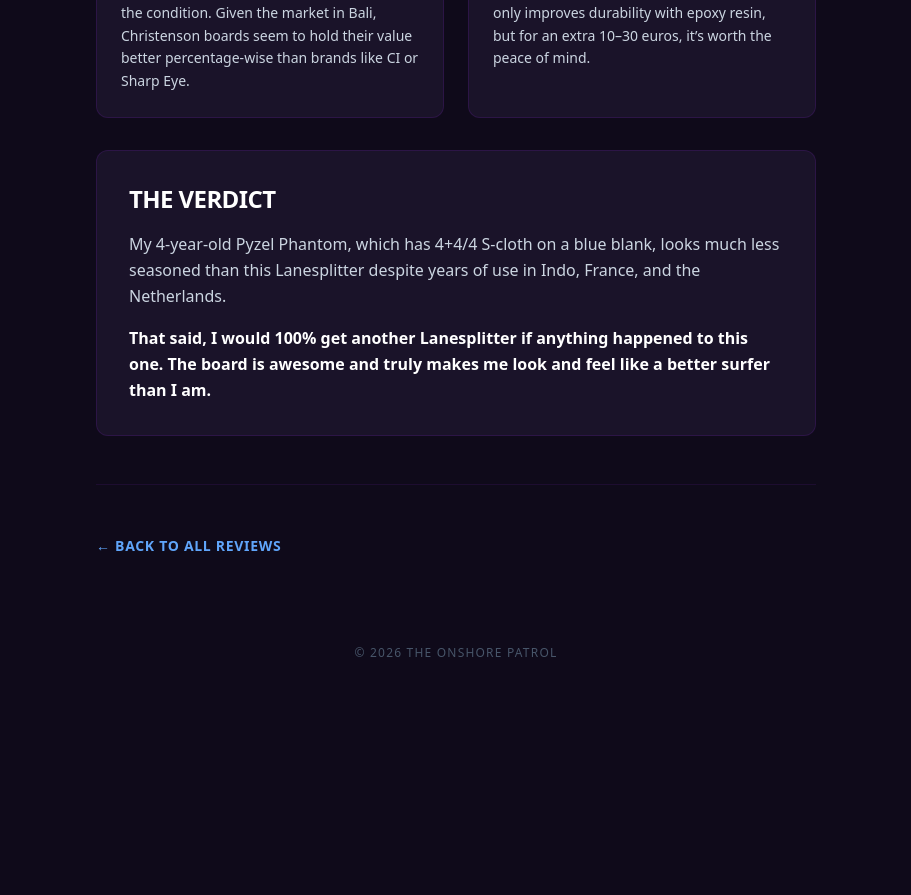
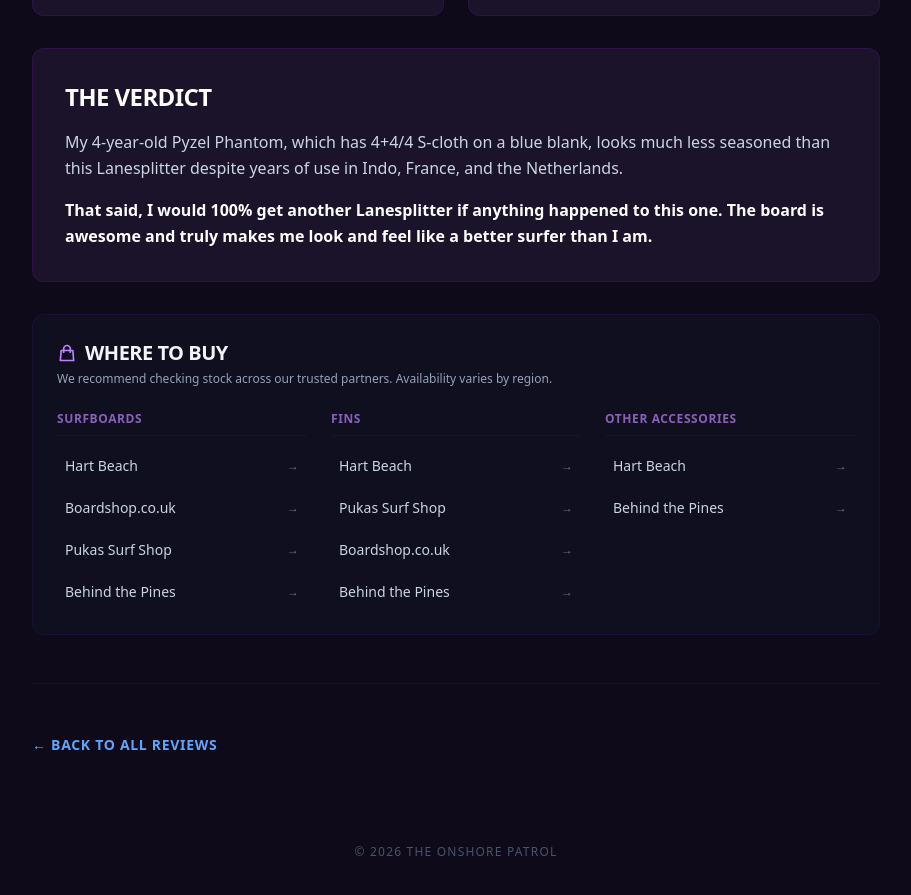
Before and after one commit to MatthijsvdWielen/the-onshore-patrol, a Jekyll site: the page built from reviews/review-lanesplitter.html, in a window 1280 px wide and 900 px high, scrolled down 4826 px. Shown: the top 895 px of the window, without its empty margins (184-1095 px from the left). Built offline with Jekyll 4.4.1, drawn with Linux system fonts in a browser that asks for light colours; nearby versions of some CDN libraries; before the commit the page ends 5527 px from its top, so only the background shows below that.

Commit message:
Added first links
Pukas only one with stock atm

```diff
--- /dev/null
+++ b/_includes/where-to-buy.html
@@ -0,0 +1,106 @@
+<!-- Inside _includes/where-to-buy.html -->
+<div class="my-12 p-6 bg-slate-900/40 border border-purple-900/20 rounded-xl backdrop-blur-sm">
+  <div class="mb-6">
+    <h3 class="text-xl font-bold text-slate-100 tracking-tight flex items-center gap-2 uppercase">
+      <svg class="w-5 h-5 text-purple-400" fill="none" stroke="currentColor" viewBox="0 0 24 24"><path stroke-linecap="round" stroke-linejoin="round" stroke-width="2" d="M16 11V7a4 4 0 00-8 0v4M5 9h14l1 12H4L5 9z"/></svg>
+      Where to Buy
+    </h3>
+    <p class="text-xs text-slate-400 mt-1 normal-case tracking-normal">We recommend checking stock across our trusted partners. Availability varies by region.</p>
+  </div>
+
+  <div class="grid grid-cols-1 md:grid-cols-3 gap-6">
+
+    <!-- Section 1: Surfboards -->
+    <div class="space-y-3">
+      <h4 class="text-xs font-semibold uppercase tracking-wider text-purple-400/70 border-b border-purple-900/20 pb-2">
+        Surfboards
+      </h4>
+      <ul class="space-y-1.5">
+        <li>
+          <!-- If page.link_hartbeach exists, use it. Otherwise, default to '#' -->
+          <a href="{{ page.link_hartbeach | default: '#' }}" target="_blank" rel="noopener" class="group flex items-center justify-between p-2 rounded-lg hover:bg-purple-950/30 transition text-sm text-slate-300 hover:text-purple-400">
+            <span>Hart Beach</span>
+            <span class="text-xs text-slate-500 group-hover:translate-x-0.5 transition-transform">→</span>
+          </a>
+        </li>
+        <li>
+          <!-- Catches page.link_boardshop from Markdown header -->
+          <a href="{{ page.link_boardshop | default: '#' }}" target="_blank" rel="noopener" class="group flex items-center justify-between p-2 rounded-lg hover:bg-purple-950/30 transition text-sm text-slate-300 hover:text-purple-400">
+            <span>Boardshop.co.uk</span>
+            <span class="text-xs text-slate-500 group-hover:translate-x-0.5 transition-transform">→</span>
+          </a>
+        </li>
+        <li>
+          <!-- Catches page.link_pukas from Markdown header -->
+          <a href="{{ page.link_pukas | default: '#' }}" target="_blank" rel="noopener" class="group flex items-center justify-between p-2 rounded-lg hover:bg-purple-950/30 transition text-sm text-slate-300 hover:text-purple-400">
+            <span>Pukas Surf Shop</span>
+            <span class="text-xs text-slate-500 group-hover:translate-x-0.5 transition-transform">→</span>
+          </a>
+        </li>
+        <li>
+          <!-- Catches page.link_behindthepines from Markdown header -->
+          <a href="{{ page.link_behindthepines | default: '#' }}" target="_blank" rel="noopener" class="group flex items-center justify-between p-2 rounded-lg hover:bg-purple-950/30 transition text-sm text-slate-300 hover:text-purple-400">
+            <span>Behind the Pines</span>
+            <span class="text-xs text-slate-500 group-hover:translate-x-0.5 transition-transform">→</span>
+          </a>
+        </li>
+      </ul>
+    </div>
+
+    <!-- Section 2: Fins -->
+    <div class="space-y-3">
+      <h4 class="text-xs font-semibold uppercase tracking-wider text-purple-400/70 border-b border-purple-900/20 pb-2">
+        Fins
+      </h4>
+      <ul class="space-y-1.5">
+        <li>
+          <a href="{{ page.link_fins_hartbeach | default: '#' }}" target="_blank" rel="noopener" class="group flex items-center justify-between p-2 rounded-lg hover:bg-purple-950/30 transition text-sm text-slate-300 hover:text-purple-400">
+            <span>Hart Beach</span>
+            <span class="text-xs text-slate-500 group-hover:translate-x-0.5 transition-transform">→</span>
+          </a>
+        </li>
+               <li>
+          <!-- Catches page.link_pukas from Markdown header -->
+          <a href="{{ page.link_fins_pukas | default: '#' }}" target="_blank" rel="noopener" class="group flex items-center justify-between p-2 rounded-lg hover:bg-purple-950/30 transition text-sm text-slate-300 hover:text-purple-400">
+            <span>Pukas Surf Shop</span>
+            <span class="text-xs text-slate-500 group-hover:translate-x-0.5 transition-transform">→</span>
+          </a>
+        </li>
+        <li>
+          <a href="{{ page.link_fins_boardshop | default: '#' }}" target="_blank" rel="noopener" class="group flex items-center justify-between p-2 rounded-lg hover:bg-purple-950/30 transition text-sm text-slate-300 hover:text-purple-400">
+            <span>Boardshop.co.uk</span>
+            <span class="text-xs text-slate-500 group-hover:translate-x-0.5 transition-transform">→</span>
+          </a>
+        </li>
+        <li>
+          <a href="{{ page.link_fins_behindthepines | default: '#' }}" target="_blank" rel="noopener" class="group flex items-center justify-between p-2 rounded-lg hover:bg-purple-950/30 transition text-sm text-slate-300 hover:text-purple-400">
+            <span>Behind the Pines</span>
+            <span class="text-xs text-slate-500 group-hover:translate-x-0.5 transition-transform">→</span>
+          </a>
+        </li>
+      </ul>
+    </div>
+
+    <!-- Section 3: Accessories -->
+    <div class="space-y-3">
+      <h4 class="text-xs font-semibold uppercase tracking-wider text-purple-400/70 border-b border-purple-900/20 pb-2">
+        Other Accessories
+      </h4>
+      <ul class="space-y-1.5">
+        <li>
+          <a href="{{ page.link_acc_hartbeach | default: '#' }}" target="_blank" rel="noopener" class="group flex items-center justify-between p-2 rounded-lg hover:bg-purple-950/30 transition text-sm text-slate-300 hover:text-purple-400">
+            <span>Hart Beach</span>
+            <span class="text-xs text-slate-500 group-hover:translate-x-0.5 transition-transform">→</span>
+          </a>
+        </li>
+        <li>
+          <a href="{{ page.link_acc_behindthepines | default: '#' }}" target="_blank" rel="noopener" class="group flex items-center justify-between p-2 rounded-lg hover:bg-purple-950/30 transition text-sm text-slate-300 hover:text-purple-400">
+            <span>Behind the Pines</span>
+            <span class="text-xs text-slate-500 group-hover:translate-x-0.5 transition-transform">→</span>
+          </a>
+        </li>
+      </ul>
+    </div>
+
+  </div>
+</div>
--- a/reviews/review-lanesplitter.html
+++ b/reviews/review-lanesplitter.html
@@ -220,6 +218,7 @@ max_width: max-w-3xl
             truly makes me look and feel like a better surfer than I am.
         </p>
     </section>
+    {% include where-to-buy.html %}
 
 </article>
 
```
Also changed, not shown: other parts of reviews/review-lanesplitter.html (+2 -4 lines).
